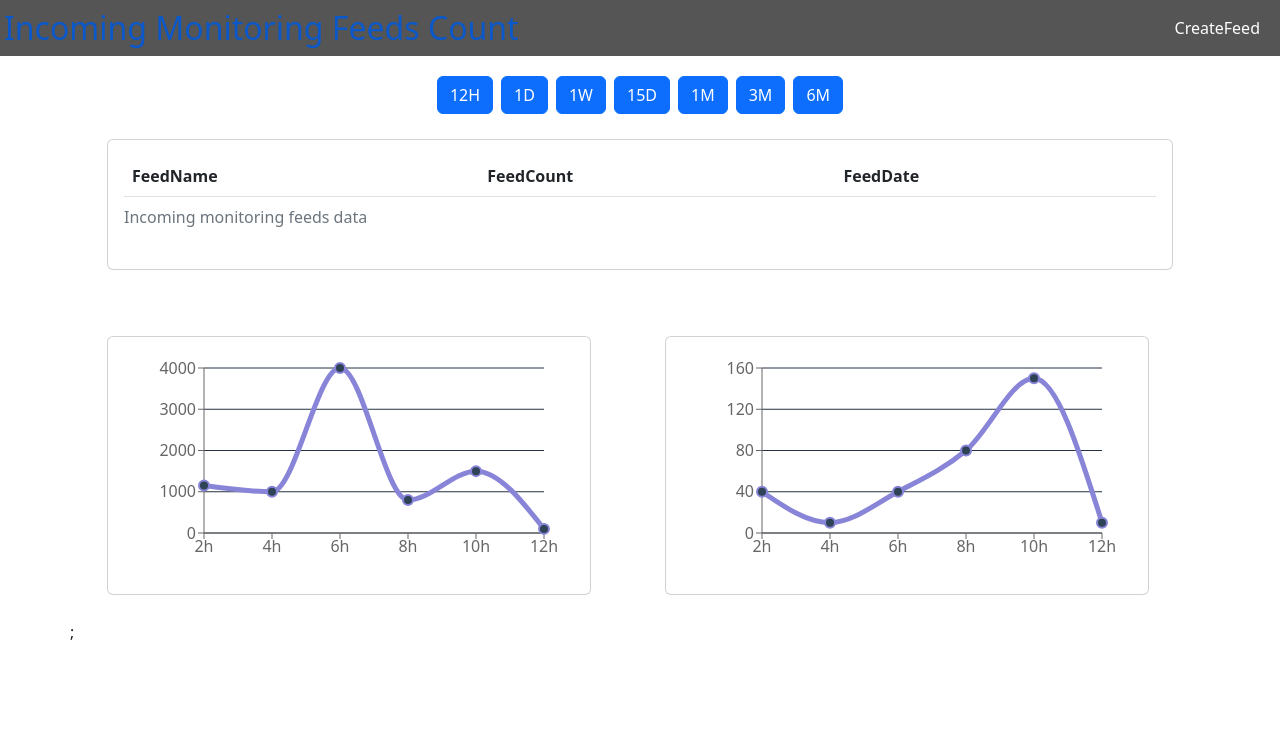
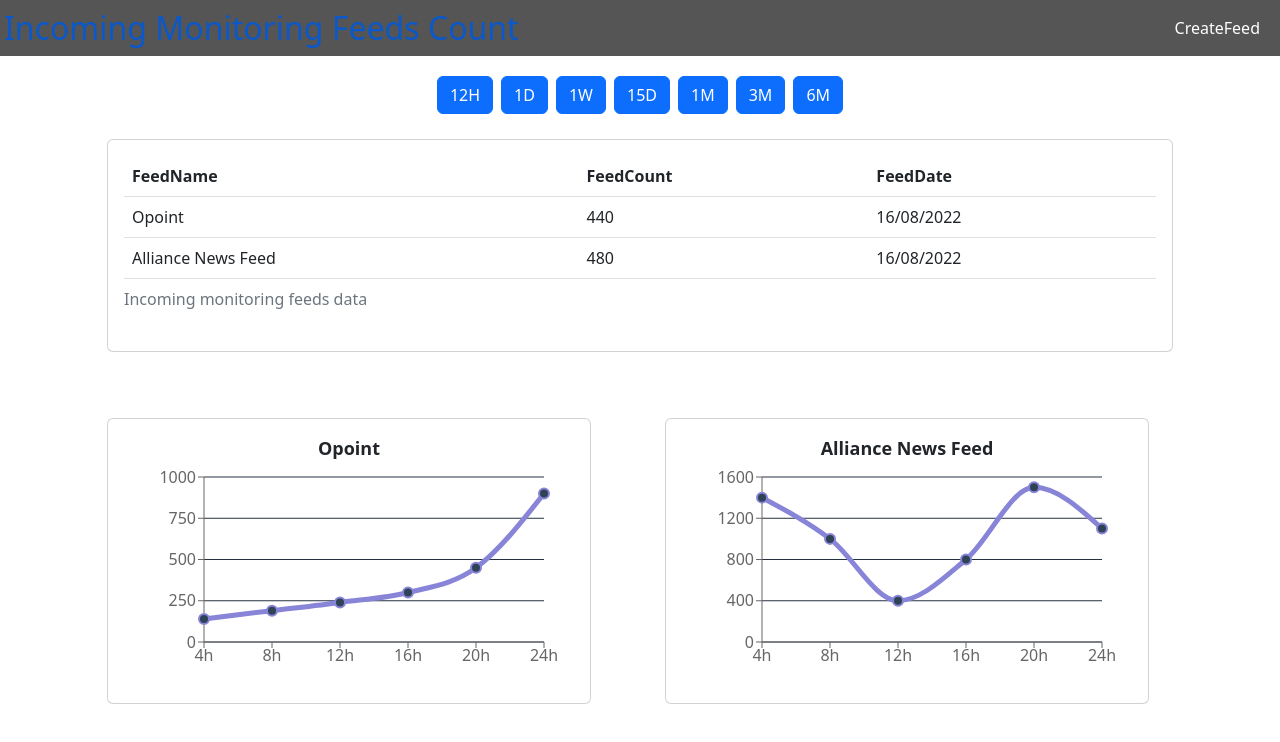
Before and after one commit to charan-accion/FeedsCount, a React (Create React App) app: page / in a window 1280 px wide. Shown: the top 742 px of the page. Built offline with nearby package versions, Linux system fonts and the light colour scheme.

Commit message:
changes for json data

```diff
--- a/src/Json/mockData.json
+++ b/src/Json/mockData.json
@@ -1,108 +1,65 @@
 [
     {
-
+        "feedName": "Opoint",
+        "feedCount": 440,
+        "date": "16/08/2022",
+        "category": "A",
         "data": [
             {
-                "feedName": "Opoint",
-                "feedCount": 240,
-                "date": "17/08/2022",
-                "feedCode": "B",
-                "name":"2h",
-                "count":1150
+                "name": "4h",
+                "count": 140
             },
             {
-                "feedName": "Opoint",
-                "feedCount": 240,
-                "date": "17/08/2022",
-                "feedCode": "B",
-                "name": "4h",
-                "count": 1000
+                "name": "8h",
+                "count": 190
             },
             {
-                "feedName": "Opoint",
-                "feedCount": 240,
-                "date": "17/08/2022",
-                "feedCode": "B",
-                "name": "6h",
-                "count": 4000
+                "name": "12h",
+                "count": 240
             },
             {
-                "feedName": "Opoint",
-                "feedCount": 240,
-                "date": "17/08/2022",
-                "feedCode": "B",
-                "name": "8h",
-                "count": 800
+                "name": "16h",
+                "count": 300
             },
             {
-                "feedName": "Opoint",
-                "feedCount": 240,
-                "date": "17/08/2022",
-                "feedCode": "B",
-                "name": "10h",
-                "count": 1500
+                "name": "20h",
+                "count": 450
             },
             {
-                "feedName": "Opoint",
-                "feedCount": 240,
-                "date": "17/08/2022",
-                "feedCode": "B",
-                "name": "12h",
-                "count": 100
+                "name": "24h",
+                "count": 900
             }
         ]
     },
     {
-
+        "feedName": "Alliance News Feed",
+        "feedCount": 480,
+        "date": "16/08/2022",
+        "category": "A",
         "data": [
             {
-                "name": "2h",
-                "count": 40,
-                "feedName": "Alliance News Feed",
-                "feedCount": 240,
-                "date": "17/08/2022",
-                "feedCode": "B"
-
-            },
-            {
                 "name": "4h",
-                "count": 10,
-                "feedName": "Alliance News Feed",
-                "feedCount": 240,
-                "date": "17/08/2022",
-                "feedCode": "B"
-            },
-            {
-                "name": "6h",
-                "count": 40,
-                "feedName": "Alliance News Feed",
-                "feedCount": 240,
-                "date": "17/08/2022",
-                "feedCode": "B"
+                "count": 1400
             },
             {
                 "name": "8h",
-                "count": 80,
-                "feedName": "Alliance News Feed",
-                "feedCount": 240,
-                "date": "17/08/2022",
-                "feedCode": "B"
-            },
-            {
-                "name": "10h",
-                "count": 150,
-                "feedName": "Alliance News Feed",
-                "feedCount": 240,
-                "date": "17/08/2022",
-                "feedCode": "B"
+                "count": 1000
             },
             {
                 "name": "12h",
-                "count": 10,
-                "feedName": "Alliance News Feed",
-                "feedCount": 240,
-                "date": "17/08/2022",
-                "feedCode": "B"
+                "count": 400
+            },
+            {
+                "name": "16h",
+                "count": 800
+            },
+            {
+                "name": "20h",
+                "count": 1500
+            },
+            {
+                "name": "24h",
+                "count": 1100
             }
         ]
     }
--- a/src/Json/oneWeekData.json
+++ b/src/Json/oneWeekData.json
@@ -1,87 +1,108 @@
 [
     {
-        "feedName": "Opoint",
-        "feedCount": 440,
-        "date": "16/08/2022",
-        "feedCode": "A",
+
         "data": [
             {
-                "name": "Sun",
-                "count": 140,
-                "date": "10/08/2022"
+                "feedName": "Opoint",
+                "feedCount": 240,
+                "date": "17/08/2022",
+                "feedCode": "B",
+                "name":"2h",
+                "count":1150
             },
             {
-                "name": "Mon",
-                "count": 190,
-                "date": "11/08/2022"
+                "feedName": "Opoint",
+                "feedCount": 240,
+                "date": "17/08/2022",
+                "feedCode": "B",
+                "name": "4h",
+                "count": 1000
             },
             {
-                "name": "Tue",
-                "count": 240,
-                "date": "12/08/2022"
+                "feedName": "Opoint",
+                "feedCount": 240,
+                "date": "17/08/2022",
+                "feedCode": "B",
+                "name": "6h",
+                "count": 4000
             },
             {
-                "name": "Wed",
-                "count": 300,
-                "date": "13/08/2022"
+                "feedName": "Opoint",
+                "feedCount": 240,
+                "date": "17/08/2022",
+                "feedCode": "B",
+                "name": "8h",
+                "count": 800
             },
             {
-                "name": "Thu",
-                "count": 450,
-                "date": "14/08/2022"
+                "feedName": "Opoint",
+                "feedCount": 240,
+                "date": "17/08/2022",
+                "feedCode": "B",
+                "name": "10h",
+                "count": 1500
             },
             {
-                "name": "Fri",
-                "count": 900,
-                "date": "15/08/2022"
-            },
-            {
-                "name": "Sat",
-                "count": 1000,
-                "date": "16/08/2022"
+                "feedName": "Opoint",
+                "feedCount": 240,
+                "date": "17/08/2022",
+                "feedCode": "B",
+                "name": "12h",
+                "count": 100
             }
         ]
     },
     {
-        "feedName": "Alliance News Feed",
-        "feedCount": 480,
-        "date": "16/08/2022",
-        "category": "A",
+
         "data": [
             {
-                "name": "Sun",
-                "count": 1140,
-                "date": "10/08/2022"
+                "name": "2h",
+                "count": 40,
+                "feedName": "Alliance News Feed",
+                "feedCount": 240,
+                "date": "17/08/2022",
+                "feedCode": "B"
+
             },
             {
-                "name": "Mon",
-                "count": 1190,
-                "date": "11/08/2022"
+                "name": "4h",
+                "count": 10,
+                "feedName": "Alliance News Feed",
+                "feedCount": 240,
+                "date": "17/08/2022",
+                "feedCode": "B"
             },
             {
-                "name": "Tue",
-                "count": 2140,
-                "date": "12/08/2022"
+                "name": "6h",
+                "count": 40,
+                "feedName": "Alliance News Feed",
+                "feedCount": 240,
+                "date": "17/08/2022",
+                "feedCode": "B"
             },
             {
-                "name": "Wed",
-                "count": 3100,
-                "date": "13/08/2022"
+                "name": "8h",
+                "count": 80,
+                "feedName": "Alliance News Feed",
+                "feedCount": 240,
+                "date": "17/08/2022",
+                "feedCode": "B"
             },
             {
-                "name": "Thu",
-                "count": 4150,
-                "date": "14/08/2022"
+                "name": "10h",
+                "count": 150,
+                "feedName": "Alliance News Feed",
+                "feedCount": 240,
+                "date": "17/08/2022",
+                "feedCode": "B"
             },
             {
-                "name": "Fri",
-                "count": 9100,
-                "date": "15/08/2022"
-            },
-            {
-                "name": "Sat",
-                "count": 11000,
-                "date": "16/08/2022"
+                "name": "12h",
+                "count": 10,
+                "feedName": "Alliance News Feed",
+                "feedCount": 240,
+                "date": "17/08/2022",
+                "feedCode": "B"
             }
         ]
     }
--- a/src/Json/updateSampleData.json
+++ b/src/Json/updateSampleData.json
@@ -1,65 +1,65 @@
 [
     {
         "feedName": "Opoint",
-        "feedCount": 440,
+        "feedCount": 9100,
         "date": "16/08/2022",
         "category": "A",
         "data": [
             {
+                "name": "2h",
+                "count": 1140
+            },
+            {
                 "name": "4h",
-                "count": 140
+                "count": 1190
+            },
+            {
+                "name": "6h",
+                "count": 2140
             },
             {
                 "name": "8h",
-                "count": 190
+                "count": 3100
+            },
+            {
+                "name": "10h",
+                "count": 4150
             },
             {
                 "name": "12h",
-                "count": 240
-            },
-            {
-                "name": "16h",
-                "count": 300
-            },
-            {
-                "name": "20h",
-                "count": 450
-            },
-            {
-                "name": "24h",
-                "count": 900
+                "count": 9100
             }
         ]
     },
     {
         "feedName": "Alliance News Feed",
-        "feedCount": 480,
+        "feedCount": 5000,
         "date": "16/08/2022",
         "category": "A",
         "data": [
             {
-                "name": "4h",
+                "name": "2h",
                 "count": 1400
             },
             {
+                "name": "4h",
+                "count": 2000
+            },
+            {
+                "name": "6h",
+                "count": 3400
+            },
+            {
                 "name": "8h",
-                "count": 1000
+                "count": 3800
+            },
+            {
+                "name": "10h",
+                "count": 4500
             },
             {
                 "name": "12h",
-                "count": 400
-            },
-            {
-                "name": "16h",
-                "count": 800
-            },
-            {
-                "name": "20h",
-                "count": 1500
-            },
-            {
-                "name": "24h",
-                "count": 1100
+                "count": 5000
             }
         ]
     }
--- a/src/component/LineChart.js
+++ b/src/component/LineChart.js
@@ -21,7 +21,7 @@ function ChartData() {
 
   //console.log(data)
    function handleClick(e) {
-    SetData(oneWeekData);
+    SetData(updateSampleData);
   }
   return (
     <div className="row">
@@ -103,7 +103,7 @@ function ChartData() {
           //}
           //)
 
-        })};
+        })}
 
       </div>
     </div>
--- a/src/component/TableBody.js
+++ b/src/component/TableBody.js
@@ -5,13 +5,13 @@ const TableBody = ({ data, columns }) => {
       <tbody>
         {data.map((data1,key) => {
           //console.log(tabledata,key);
-          {data1.data.map((tabledata,key) => {
+          //data1.data.map((tabledata,key) => {
           return (
             <tr key={key}>
               {columns.map(({ accessor }) => {
                 //console.log("abc",tabledata,key)
                  // console.log("abc",data1,key)
-                const tData = tabledata[accessor] ? tabledata[accessor] : "——";
+                const tData = data1[accessor] ? data1[accessor] : "——";
                 console.log(tData)
                 //<td>{tData}<td>
                 return <td key={accessor}>{tData}</td>;
@@ -20,10 +20,10 @@ const TableBody = ({ data, columns }) => {
               })}
             </tr>
           );
-        })}
+       // })
         })}
       </tbody>
     );
-  };
+  }
 
   export default TableBody;
```
